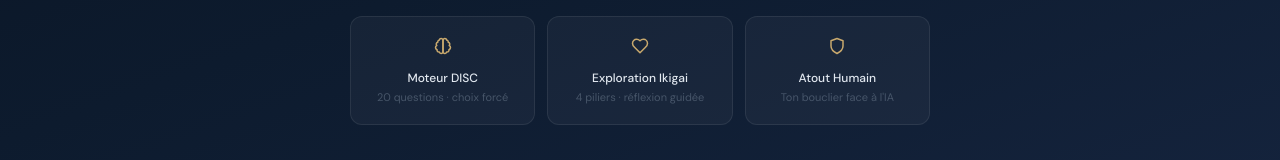
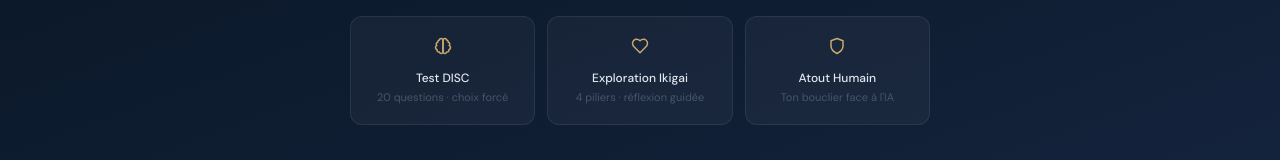
Before and after one commit to Enzotrp/human---blueprint, a React (Vite) app: page / in a window 1280 px wide. Shown: the part 492-652 px from the top of the page. Built offline with nearby package versions, Linux system fonts and the light colour scheme; a web font is replaced by a local one.

Commit message:
Update App.jsx

```diff
--- a/src/App.jsx
+++ b/src/App.jsx
@@ -157,10 +157,10 @@ const IKIGAI = [
     ph:"Les besoins réels de votre environnement, des organisations, de la société qui font écho à vos valeurs profondes…",
   },
   {
-    k:"paid", title:"Ce pour quoi vous pouvez être rémunéré", label:"Viabilité économique",
+    k:"paid", title:"Ce qui peut vous faire vivre", label:"Potentiel économique",
     Icon:Briefcase, color:"#B8862A",
-    desc:"Quelles sont les voies économiques qui semblent authentiques à qui vous êtes ? Comment votre combinaison unique de passion et de compétences pourrait-elle se traduire en valeur durable — sans vous trahir ?",
-    ph:"Les domaines où votre singularité a une valeur économique réelle. Ce pour quoi des entreprises, organisations ou clients paieraient…",
+    desc:"Imaginez que vous faites ce que vous aimez ET ce en quoi vous êtes doué, tout en aidant les autres. Concrètement, comment pourriez-vous en vivre ? Quels métiers, missions ou activités pourraient vous rémunérer pour ça ?",
+    ph:"Ex : je pourrais être payé pour former des équipes, créer du contenu, conseiller des entreprises, accompagner des personnes… Sois concret et spontané, pas besoin que ce soit parfait.",
   },
 ];
 
@@ -553,7 +553,7 @@ export default function App(){
             <div className="au d3" style={{display:"grid",gridTemplateColumns:"1fr 1fr 1fr",
               gap:"12px",marginBottom:"48px",maxWidth:"580px",margin:"0 auto 48px"}}>
               {[
-                {Icon:Brain,  label:"Moteur DISC",       desc:"20 questions · choix forcé"},
+                {Icon:Brain,  label:"Test DISC",         desc:"20 questions · choix forcé"},
                 {Icon:Heart,  label:"Exploration Ikigai", desc:"4 piliers · réflexion guidée"},
                 {Icon:Shield, label:"Atout Humain",       desc:"Ton bouclier face à l'IA"},
               ].map(({Icon,label,desc},i)=>(
```
